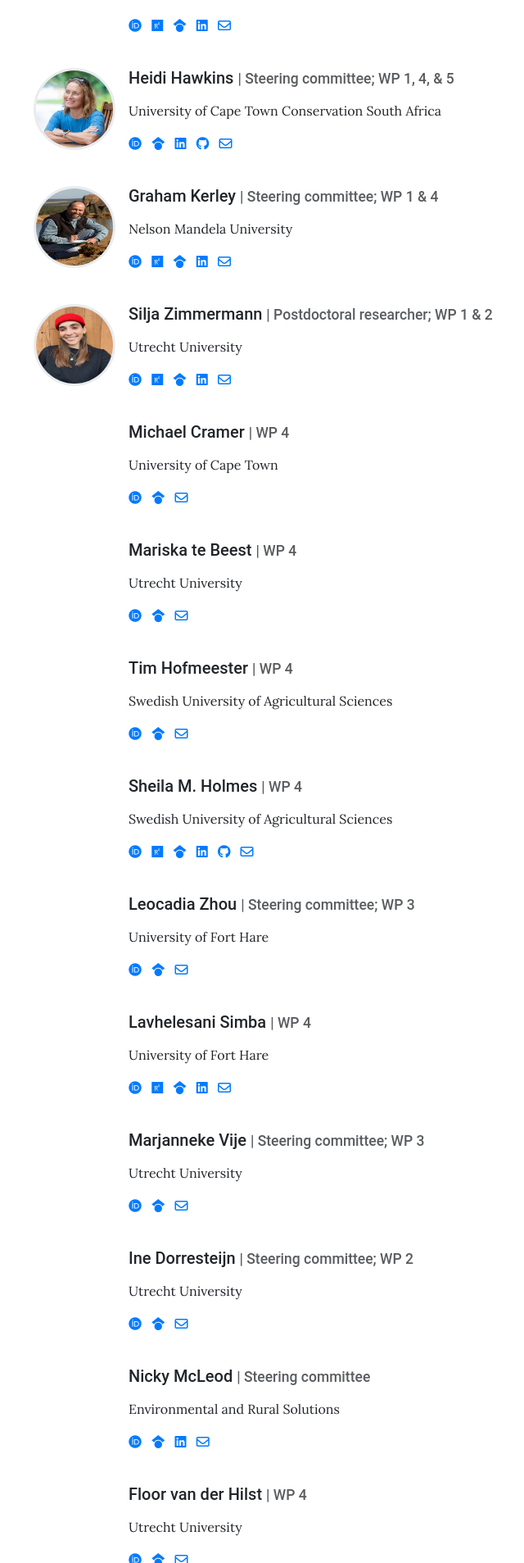
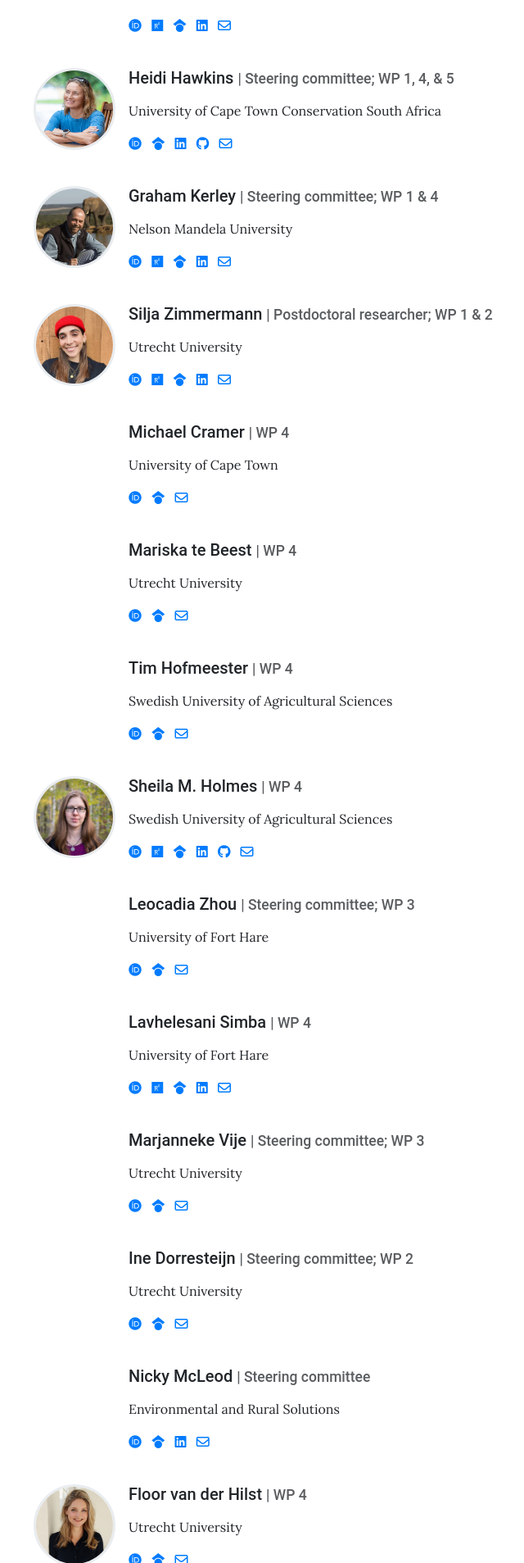
Before and after one commit to living-grasslands/website, a Jekyll site: the page built from pages/team.md, in a window 1280 px wide. Shown: the part 465-2372 px from the top of the page at 82% size, without its empty margins (231-871 px from the left). Built offline with Jekyll 4.4.1, drawn with Linux system fonts in a browser that asks for light colours.

Commit message:
Added a couple of links to profile photos. Adjusted dimensions of some photos to square so they are not stretched.

```diff
--- a/_data/team.yml
+++ b/_data/team.yml
@@ -78,7 +78,7 @@
 
 - name: Sheila M. Holmes
   role: WP 4
-  #image: assets/images/people/silja_zimmermann.jpg
+  image: assets/images/people/sheila_holmes.jpg
   description: >
     Swedish University of Agricultural Sciences
   orcid: 0000-0002-6420-5510
@@ -142,7 +142,7 @@
 
 - name: Floor van der Hilst
   role: WP 4
-  #image: assets/images/people/silja_zimmermann.jpg
+  image: assets/images/people/floor_vanderhilst.jpg
   description: >
     Utrecht University
   orcid: 0000-0002-6839-9375
```
Also changed, not shown: assets/images/people/floor_vanderhilst.jpg, assets/images/people/graham_kerley.jpg, assets/images/people/sheila_holmes.jpg, assets/images/people/silja_zimmermann.jpg.
